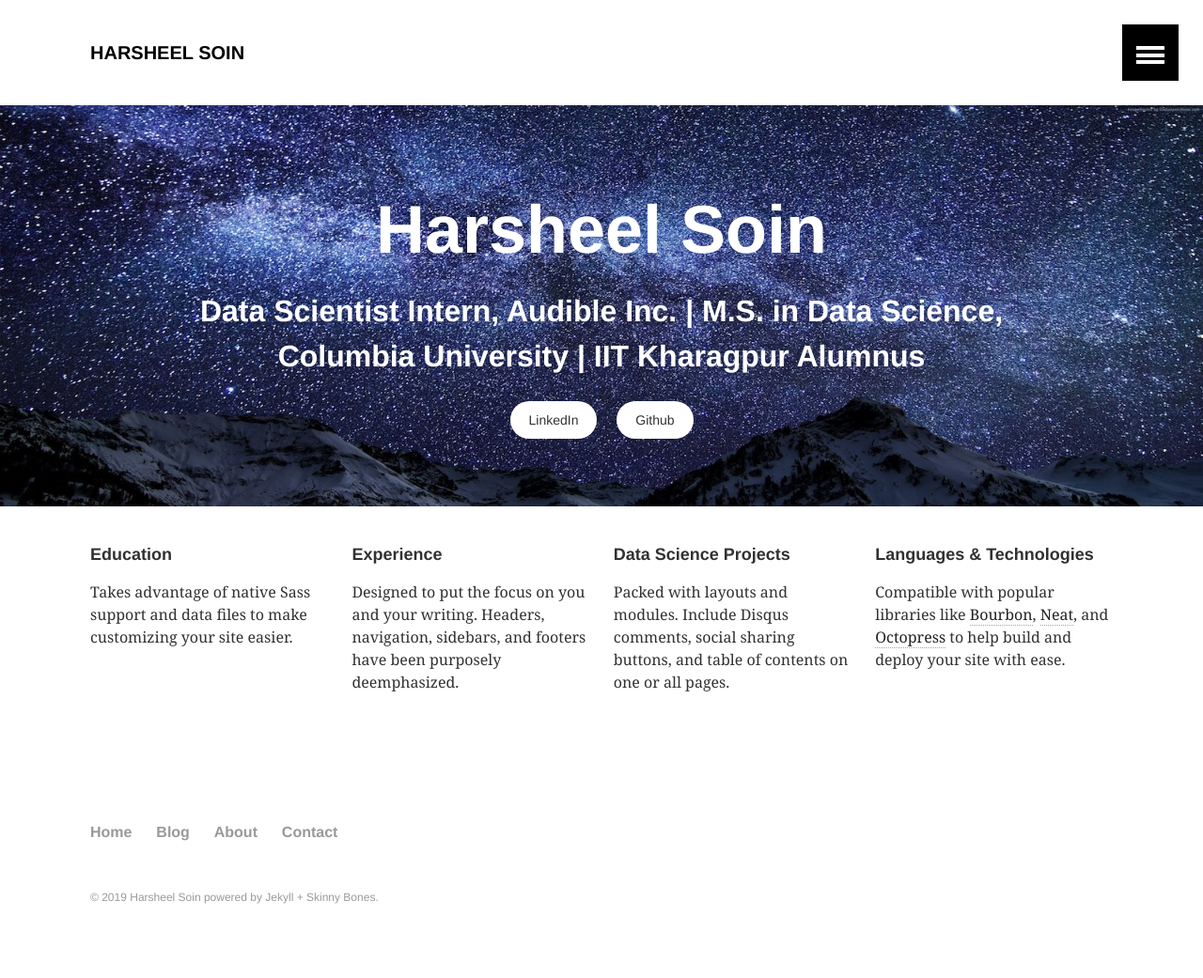
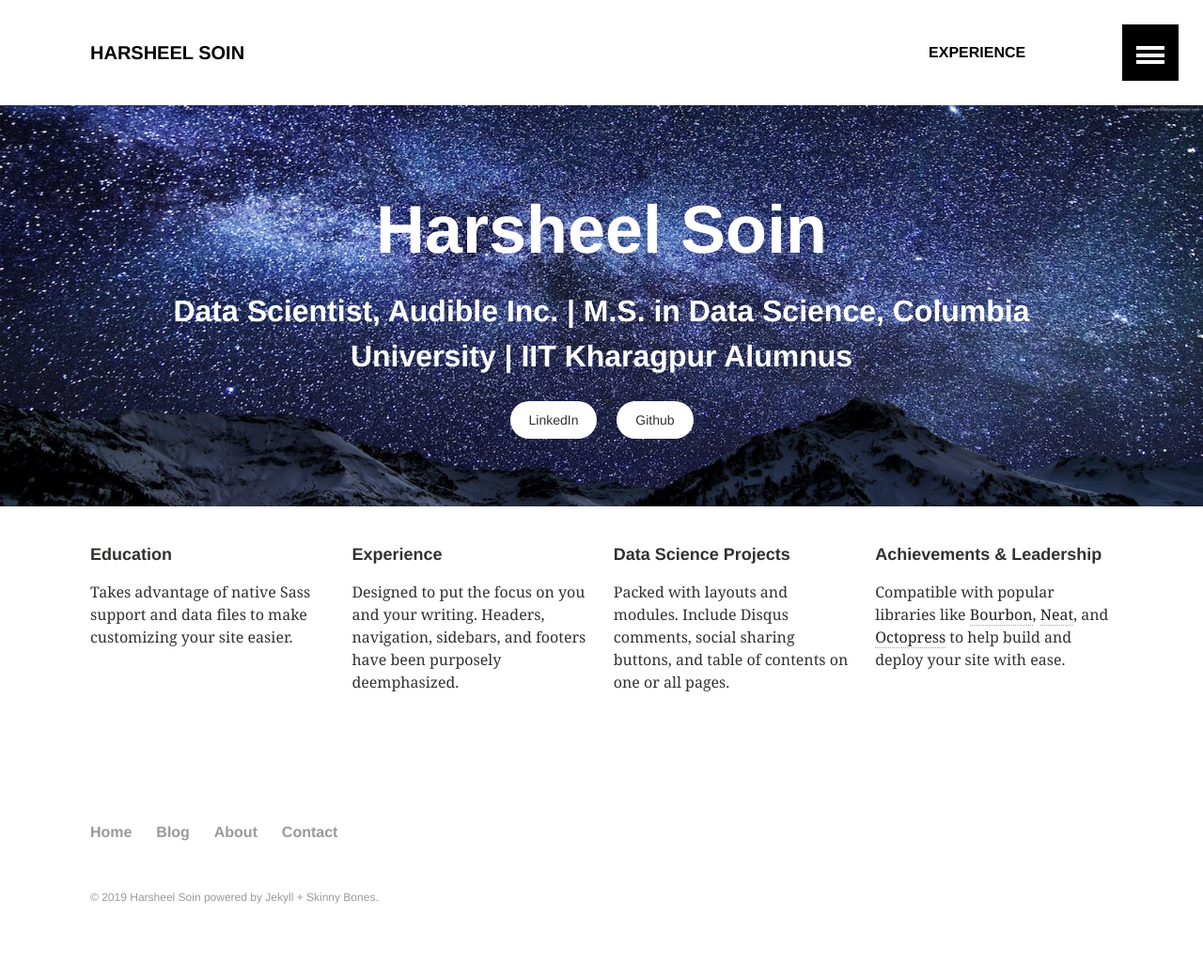
Before and after one commit to harsheelsoin/harsheel.github.io, a Jekyll site: the page built from index.md, in a window 1280 px wide. Shown: the whole page at 94% size. Built offline with Jekyll 4.4.1, drawn with Linux system fonts in a browser that asks for light colours.

Commit message:
navigation URLs

```diff
--- a/_data/navigation.yml
+++ b/_data/navigation.yml
@@ -1,6 +1,6 @@
 # Site navigation links
 
-- title:
-  url:
-  excerpt:
+- title: Experience
+  url: /experience/
+  excerpt: "Things I’ve designed, illustrated, developed, coded, and whatever."
   image:
--- a/_layouts/home.html
+++ b/_layouts/home.html
@@ -37,7 +37,7 @@
     <div class="page-lead" style="background-image:url({{ site.url }}/images/{{ page.image.feature }})">
       <div class="wrap page-lead-content">
         <h1>Harsheel Soin</h1>
-        <h2>Data Scientist Intern, Audible Inc. | M.S. in Data Science, Columbia University | IIT Kharagpur Alumnus</h2>
+        <h2>Data Scientist, Audible Inc. | M.S. in Data Science, Columbia University | IIT Kharagpur Alumnus</h2>
         <a href="https://www.linkedin.com/in/harsheelsoin/" class="btn-inverse">LinkedIn</a> &nbsp; &nbsp; <a href="https://github.com/harsheelsoin" class="btn-inverse">Github</a>
       </div><!-- /.page-lead-content -->
     </div><!-- /.page-lead -->
--- a/index.md
+++ b/index.md
@@ -23,7 +23,7 @@ image:
 </div><!-- /.tile -->
 
 <div class="tile">
-  <h2 class="post-title">Languages & Technologies</h2>
+  <h2 class="post-title">Achievements & Leadership</h2>
   <p class="post-excerpt">Compatible with popular libraries like <a href="http://bourbon.io">Bourbon</a>, <a href="http://neat.bourbon.io/">Neat</a>, and <a href="http://github.com/octopress/octopress">Octopress</a> to help build and deploy your site with ease.</p>
 </div><!-- /.tile -->
 
```
Also changed, not shown: 3 other files.
